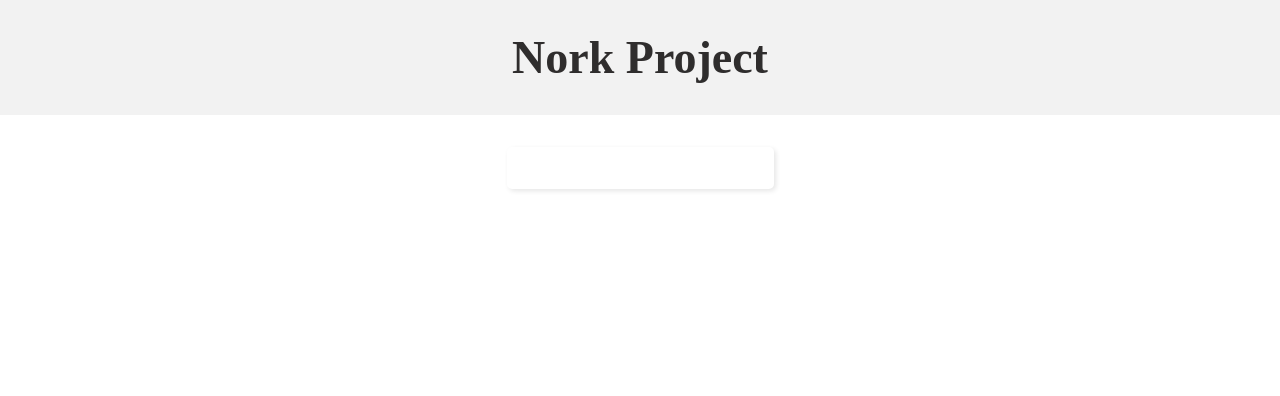
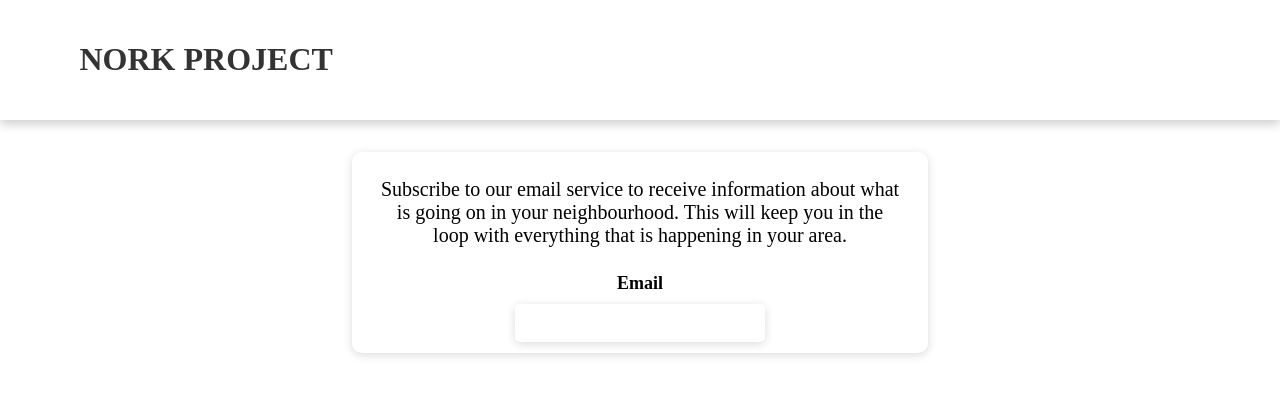
Before and after one commit to valeriuflorescu16/nork-project-ui, a React (Create React App) app in the folder nork-project/: page / in a window 1280 px wide. Shown: the top 396 px of the page. Built offline with nearby package versions, Linux system fonts and the light colour scheme.

Commit message:
Style email input form, install icons library

```diff
--- a/nork-project/package.json
+++ b/nork-project/package.json
@@ -12,6 +12,7 @@
     "@types/react-dom": "^18.0.10",
     "react": "^18.2.0",
     "react-dom": "^18.2.0",
+    "react-icons": "^4.7.1",
     "react-router-dom": "^6.8.1",
     "react-scripts": "5.0.1",
     "typescript": "^4.9.5",
--- a/nork-project/src/App.tsx
+++ b/nork-project/src/App.tsx
@@ -2,6 +2,7 @@ import React, { useState } from "react";
 import { BrowserRouter, Route, Routes } from "react-router-dom";
 import "./App.css";
 import Home from "./pages/Home";
+import Information from "./pages/Information";
 import Header from "./UI/Header";
 
 function App() {
@@ -17,6 +18,7 @@ function App() {
       <BrowserRouter>
         <Routes>
           <Route path="/" element={<Home setEmail={getEmail} />} />
+          <Route path="/info" element={<Information />} />
         </Routes>
       </BrowserRouter>
     </div>
--- a/nork-project/src/UI/Header.module.css
+++ b/nork-project/src/UI/Header.module.css
@@ -1,13 +1,17 @@
 .header {
   display: flex;
   align-items: center;
-  justify-content: center;
+  justify-content: space-between;
+  padding: 20px 50px;
+  background-color: #fff;
   margin-bottom: 2.5%;
-  height: 15%;
-  background-color: #f2f2f2;
+  box-shadow: 0 4px 10px rgba(0, 0, 0, 0.2);
 }
 
 .headerTitle {
-  font-size: 46px;
-  color: rgb(47, 45, 45);
+  font-size: 32px;
+  font-weight: bold;
+  color: #333;
+  margin-left: 2.5%;
+  text-transform: uppercase;
 }
--- a/nork-project/src/pages/Home.module.css
+++ b/nork-project/src/pages/Home.module.css
@@ -1,7 +1,48 @@
+.container {
+  display: flex;
+  justify-content: center;
+  margin-top: 30px;
+}
+
+.card {
+  display: flex;
+  flex-direction: column;
+  justify-content: center;
+  align-items: center;
+  width: 45%;
+  height: 20%;
+  background-color: #ffffff;
+  box-shadow: 0px 2px 10px rgba(0, 0, 0, 0.15);
+  border-radius: 10px;
+}
+
+.cardText {
+  font-size: 20px;
+  margin: 4.5%;
+  text-align: center;
+}
+
 .input {
   padding: 10px;
-  font-size: 1.2em;
+  width: 50%;
+  text-align: center;
+  margin-bottom: 2.5%;
+  border: none;
   border-radius: 5px;
-  border: none;
-  box-shadow: 2px 2px 5px rgba(0, 0, 0, 0.1);
+  box-shadow: 0px 2px 10px rgba(0, 0, 0, 0.15);
+  font-size: 16px;
 }
+
+.label {
+  display: block;
+  margin-bottom: 10px;
+  font-size: 18px;
+  font-weight: 600;
+}
+
+.form {
+  display: flex;
+  width: 80%;
+  flex-direction: column;
+  align-items: center;
+}
--- a/nork-project/src/pages/Home.tsx
+++ b/nork-project/src/pages/Home.tsx
@@ -6,14 +6,27 @@ const Home: FC<{
   setEmail: (email: string) => void;
 }> = (props) => {
   return (
-    <div>
+    <div className={classes.container}>
+      <div className={classes.card}>
+        <p className={classes.cardText}>
+          Subscribe to our email service to receive information about what is
+          going on in your neighbourhood. This will keep you in the loop with
+          everything that is happening in your area.
+        </p>
+        <div className={classes.form}>
+        <label className={classes.label} htmlFor="email">
+          Email
+        </label>
         <input
           type="email"
+          id="email"
           maxLength={100}
           onChange={(e) => props.setEmail(e.target.value)}
           className={classes.input}
         />
         </div>
+      </div>
+    </div>
   );
 };
 
--- a/nork-project/src/pages/Information.tsx
+++ b/nork-project/src/pages/Information.tsx
@@ -1,7 +1,7 @@
 import React from "react";
 
 const Information = () => {
-  return <></>;
+  return <div>Information and Contact details go here</div>;
 };
 
 export default Information;
```
Also changed, not shown: 1 other file (tests, documents, lock files or other folders). Lines whose indentation alone changed are shown as unchanged.
